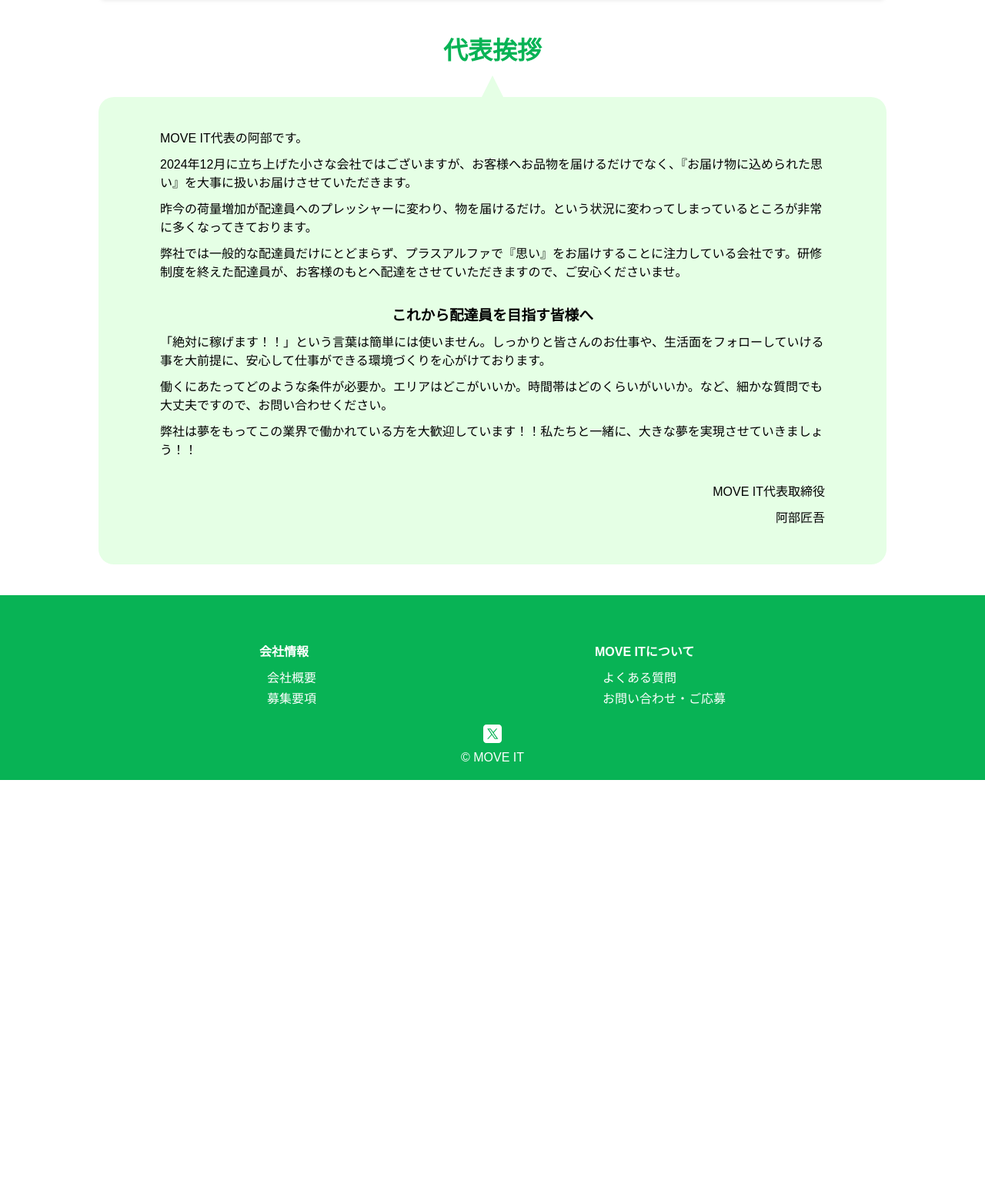
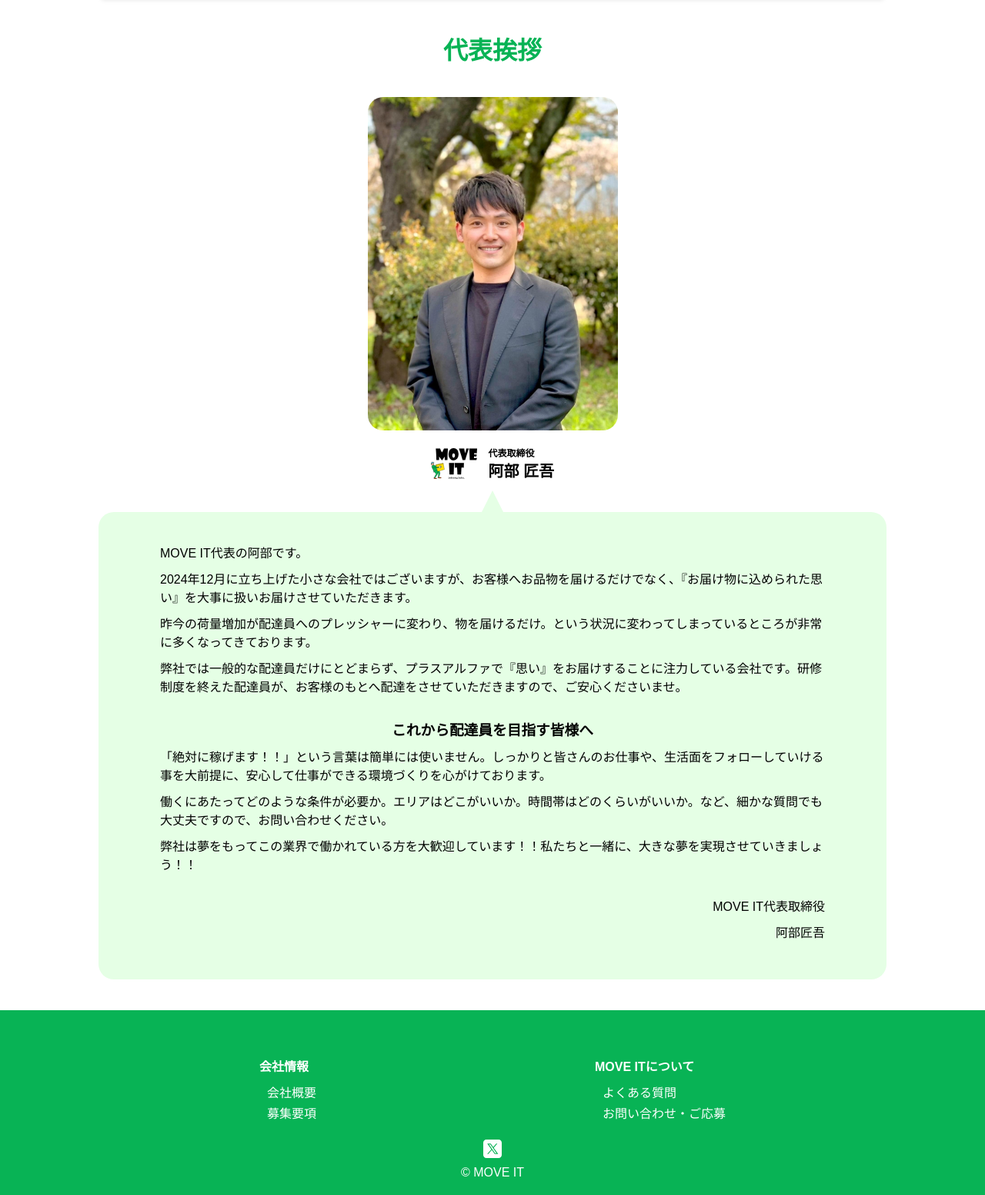
Before and after one commit to takashimomose/move-it, a Laravel app: page /ceo in a window 1280 px wide. Shown: the part 237-1789 px from the top of the page at 77% size. Before the commit the page ends 1250 px from the top, so only its background shows below. Run offline with Laravel 10, Linux system fonts and the light colour scheme; some web fonts are replaced.

Commit message:
updated ceo page

```diff
--- a/src/public/css/ceo.css
+++ b/src/public/css/ceo.css
@@ -71,16 +71,48 @@
     text-align: center;
 }
 
-.ceo-label p {
+.balloon p {
     font-size: 1rem;
     padding: 0 40px;
     margin-bottom: 10px;
 }
 
-.ceo-label img {
-    display: none;
+.ceo-intro {
+    display:flex;
+    width: 160px;
+    align-items: center;
     margin: 0 auto;
     margin-bottom: 40px;
+    justify-content: space-between;
+}
+
+.ceo-info {
+    display: flex;
+    flex-direction: column;
+}
+
+.ceo-logo {
+    display: flex;
+    height: 40px;
+}
+
+.ceo-title {
+    font-weight: 700;
+    font-size: 0.75rem;
+}
+
+.ceo-name {
+    text-align: center;
+    font-weight: 700;
+    font-size: 1.25rem;
+}
+
+.ceo-photo {
+    display: block;
+    margin: 0 auto;
+    margin-bottom: 20px;
+    width: 325px;
+    border-radius: 20px;
 }
 
 .signature {
--- a/src/resources/views/ceo.blade.php
+++ b/src/resources/views/ceo.blade.php
@@ -12,14 +12,21 @@
             <div class="ceo-wrapper">
                 <div class="ceo-label fade-in-on-scroll">
                     <h2>代表挨拶</h2>
-                    {{-- <p class="description">MOVE ITで、軽貨物サービスNo.1を一緒に目指しませんか？</p> --}}
-                    <img src="/images/ceo.png" alt="ドライバー未経験の方">
+                    <img class="ceo-photo" src="{{ asset('images/ceo.jpg') }}" alt="CEO">
+                    <div class="ceo-intro">
+                        <img class="ceo-logo" src="{{ asset('images/logo.svg') }}" alt="ロゴ">
+                        <div class="ceo-info">
+                            <p class="ceo-title">代表取締役</p>
+                            <p class="ceo-name">阿部 匠吾</p>
+                        </div>
+                    </div>
                     <div class="balloon">
                         <p>MOVE IT代表の阿部です。</p>
-                            <p>2024年12月に立ち上げた小さな会社ではございますが、お客様へお品物を届けるだけでなく、『お届け物に込められた思い』を大事に扱いお届けさせていただきます。
+                        <p>2024年12月に立ち上げた小さな会社ではございますが、お客様へお品物を届けるだけでなく、『お届け物に込められた思い』を大事に扱いお届けさせていただきます。
                         </p>
                         <p>昨今の荷量増加が配達員へのプレッシャーに変わり、物を届けるだけ。という状況に変わってしまっているところが非常に多くなってきております。</p>
-                        <p>弊社では一般的な配達員だけにとどまらず、プラスアルファで『思い』をお届けすることに注力している会社です。研修制度を終えた配達員が、お客様のもとへ配達をさせていただきますので、ご安心くださいませ。</p>
+                        <p>弊社では一般的な配達員だけにとどまらず、プラスアルファで『思い』をお届けすることに注力している会社です。研修制度を終えた配達員が、お客様のもとへ配達をさせていただきますので、ご安心くださいませ。
+                        </p>
                         <h3>これから配達員を目指す皆様へ</h3>
                         <p>「絶対に稼げます！！」という言葉は簡単には使いません。しっかりと皆さんのお仕事や、生活面をフォローしていける事を大前提に、安心して仕事ができる環境づくりを心がけております。</p>
                         <p>働くにあたってどのような条件が必要か。エリアはどこがいいか。時間帯はどのくらいがいいか。など、細かな質問でも大丈夫ですので、お問い合わせください。</p>
```
Also changed, not shown: src/public/images/ceo.jpg (added).
